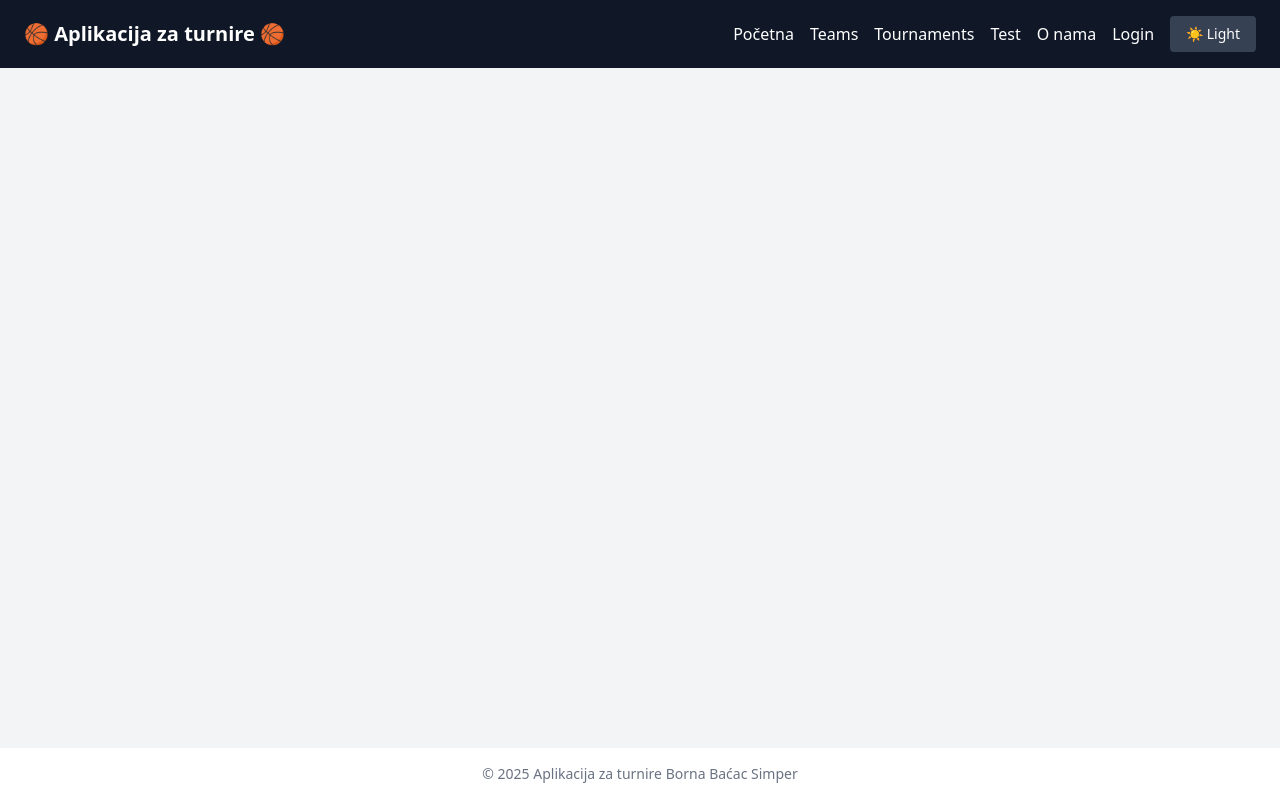
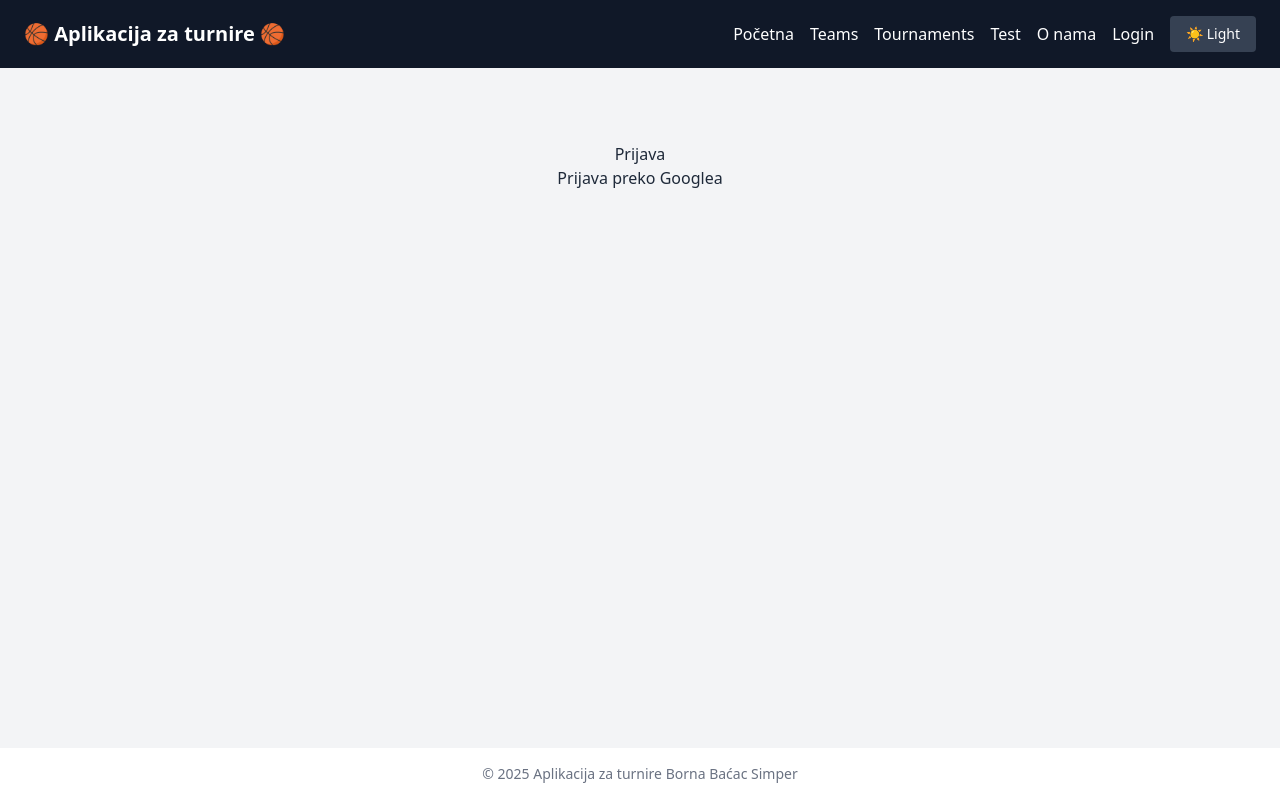
Before and after one commit to bornabs/Praksa, a Vue app in the folder moj_projekt/: page /login in a window 1280 px wide. Built offline with nearby package versions, Linux system fonts and the light colour scheme.

Commit message:
Set Up Supabase Backend

```diff
--- a/moj_projekt/package.json
+++ b/moj_projekt/package.json
@@ -9,6 +9,7 @@
     "preview": "vite preview"
   },
   "dependencies": {
+    "@supabase/supabase-js": "^2.49.4",
     "@tailwindcss/vite": "^4.1.5",
     "class-variance-authority": "^0.7.1",
     "clsx": "^2.1.1",
--- a/moj_projekt/src/router/index.js
+++ b/moj_projekt/src/router/index.js
@@ -1,6 +1,7 @@
-import { createRouter, createWebHistory } from 'vue-router'
-import HomeView from '../views/HomeView.vue'
-import TestPage from '@/views/TestPage.vue'
+import { createRouter, createWebHistory } from 'vue-router';
+import HomeView from '../views/HomeView.vue';
+import TestPage from '@/views/TestPage.vue';
+import LoginView from '@/views/LoginView.vue'; // 🆕 dodano
 
 const router = createRouter({
   history: createWebHistory(import.meta.env.BASE_URL),
@@ -13,13 +14,19 @@ const router = createRouter({
     {
       path: '/about',
       name: 'about',
-      // route level code-splitting
-      // this generates a separate chunk (About.[hash].js) for this route
-      // which is lazy-loaded when the route is visited.
       component: () => import('../views/AboutView.vue'),
     },
-    { path: '/test', component: TestPage }
+    {
+      path: '/test',
+      name: 'test',
+      component: TestPage,
+    },
+    {
+      path: '/login', // 🆕 nova ruta
+      name: 'login',
+      component: LoginView,
+    },
   ],
-})
+});
 
-export default router
+export default router;
--- /dev/null
+++ b/moj_projekt/src/supabaseClient.js
@@ -0,0 +1,6 @@
+import { createClient } from '@supabase/supabase-js';
+
+const supabaseUrl = 'https://tklacpghuypvbertalyx.supabase.co';
+const supabaseAnonKey = 'eyJhbGciOiJIUzI1NiIsInR5cCI6IkpXVCJ9.eyJpc3MiOiJzdXBhYmFzZSIsInJlZiI6InRrbGFjcGdodXlwdmJlcnRhbHl4Iiwicm9sZSI6ImFub24iLCJpYXQiOjE3NDY4MDE1ODMsImV4cCI6MjA2MjM3NzU4M30.8ibcYGQG69rnr9FxdBceR6772hhz6z2lx52d5Xm_HMM';
+
+export const supabase = createClient(supabaseUrl, supabaseAnonKey);
--- /dev/null
+++ b/moj_projekt/src/views/LoginView.vue
@@ -0,0 +1,55 @@
+<template>
+  <div class="login-page">
+    <h2>Prijava</h2>
+
+    <div v-if="user">
+      <p>Prijavljeni ste kao: {{ user.email }}</p>
+      <button @click="logout">Odjava</button>
+    </div>
+    <div v-else>
+      <button @click="loginWithGoogle">Prijava preko Googlea</button>
+    </div>
+  </div>
+</template>
+
+<script>
+import { supabase } from '../supabaseClient';
+
+export default {
+  name: 'LoginView',
+  data() {
+    return {
+      user: null
+    };
+  },
+  methods: {
+    async loginWithGoogle() {
+      const { error } = await supabase.auth.signInWithOAuth({
+        provider: 'google'
+      });
+      if (error) console.error('Greška pri prijavi:', error.message);
+    },
+    async logout() {
+      const { error } = await supabase.auth.signOut();
+      if (error) console.error('Greška pri odjavi:', error.message);
+      this.user = null;
+    }
+  },
+  async mounted() {
+    const { data: { user } } = await supabase.auth.getUser();
+    this.user = user;
+
+    supabase.auth.onAuthStateChange((_event, session) => {
+      this.user = session?.user || null;
+    });
+  }
+};
+</script>
+
+<style scoped>
+.login-page {
+  max-width: 400px;
+  margin: 50px auto;
+  text-align: center;
+}
+</style>
```
Also changed, not shown: 1 other file (tests, documents, lock files or other folders).
